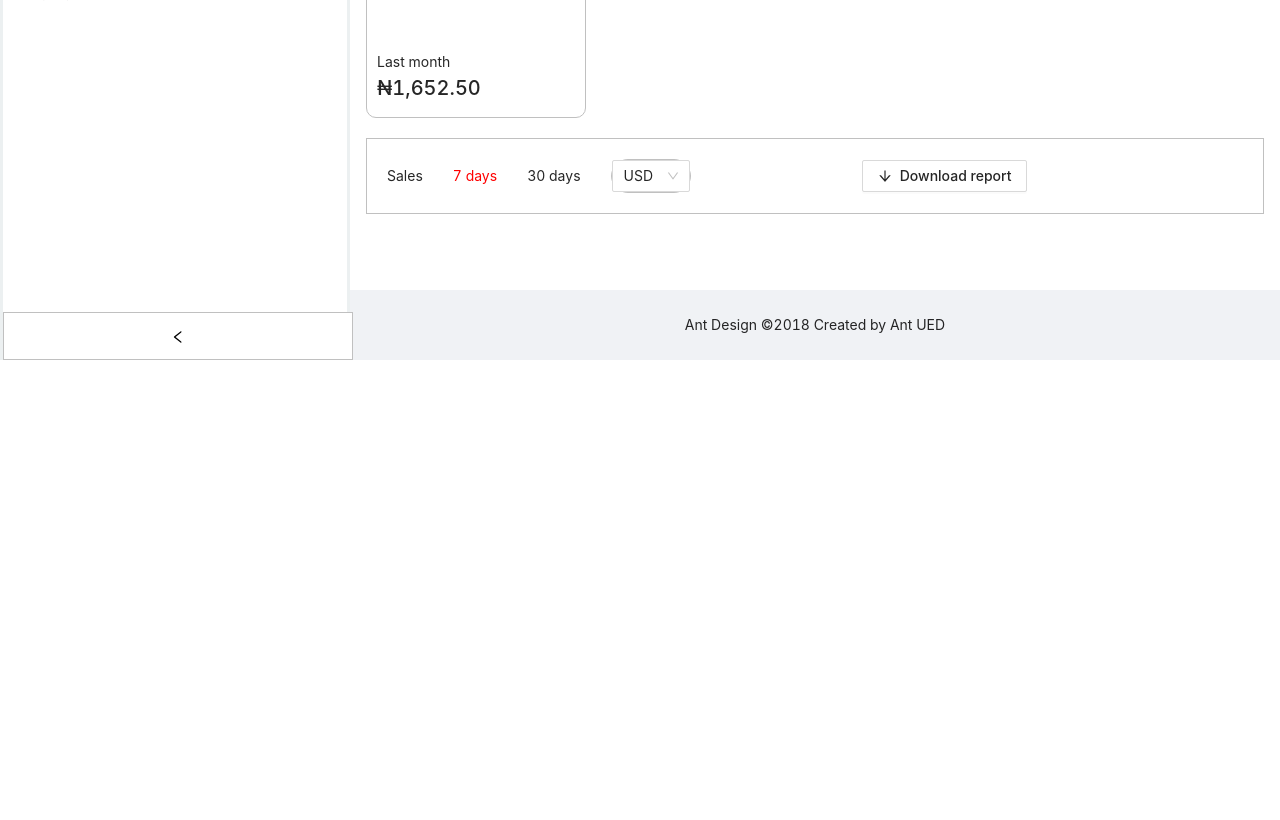
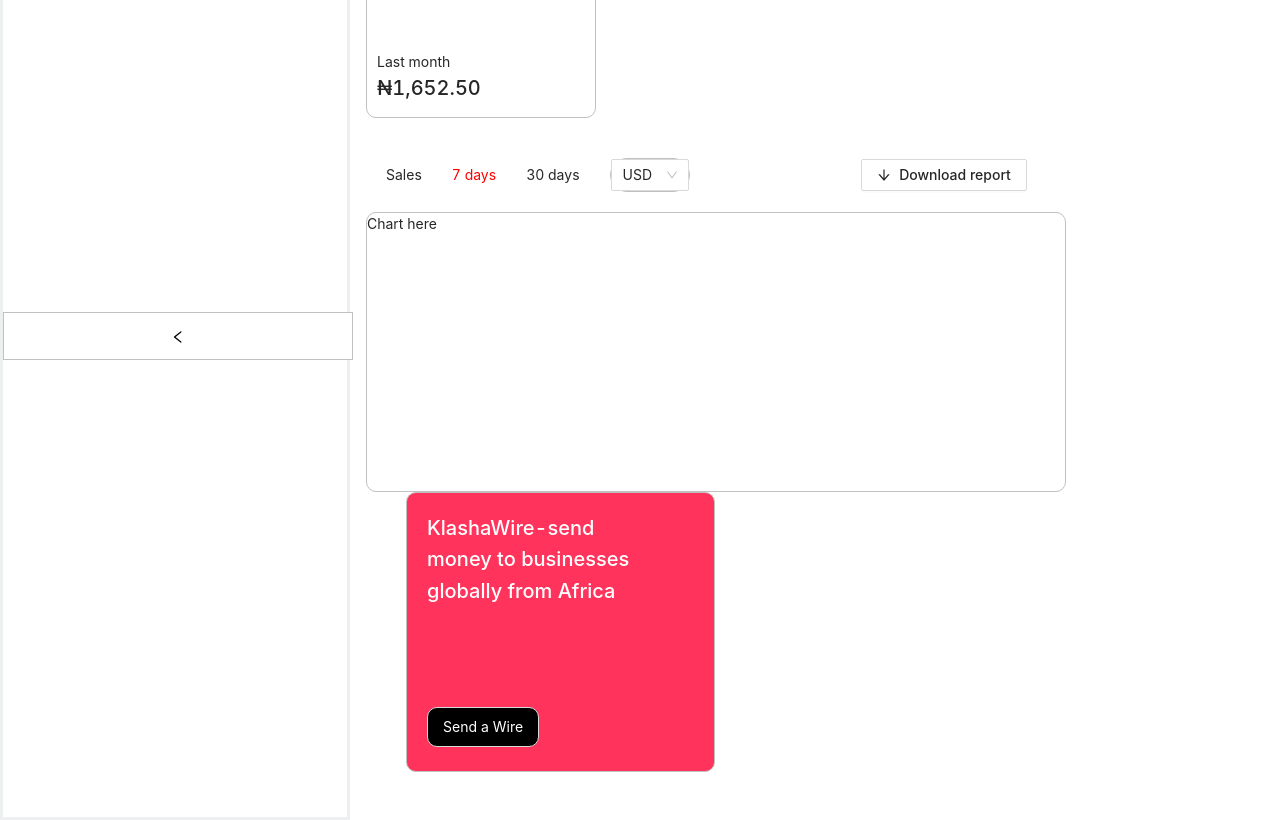
Before and after one commit to Snyefene/klasha, a React (Create React App) app: page / in a window 1280 px wide. Shown: the part 440-1260 px from the top of the page. Before the commit the page ends 800 px from the top, so only its background shows below. Built offline with nearby package versions, Linux system fonts and the light colour scheme.

Commit message:
Add  lower section of dashboard component

```diff
--- a/src/main/main.js
+++ b/src/main/main.js
@@ -43,7 +43,7 @@
             <Col span={12} align="left">
               Today: {moment().format('DD MMMM, YYYY')}
             </Col>
-            <Col span={12} align="right">
+            <Col span={12} align="right" style={{paddingRight:'40px'}}>
               <Switch value={live} onChange={()=> setLive(!live)} />
               {live && <span>&nbsp;Live  &nbsp;&nbsp;Welcome back, {user}!</span>  }
             </Col>
@@ -61,9 +61,9 @@
           <Footer
             style={{
               textAlign: 'center',
+              background:'#fff'
             }}
           >
-            Ant Design ©2018 Created by Ant UED
           </Footer>
         </Layout>
       </Layout>
--- a/src/pages/Dashboard.js
+++ b/src/pages/Dashboard.js
@@ -47,6 +47,20 @@
                 Download report
               </Button>
             </div>
+            <div className='bottom-charts-section'>
+               <div className='big-chart-box'>
+                  Chart here
+               </div>
+               <div className='action-box'>
+                  <div>KlashaWire-send</div>
+                  <div>money to businesses</div>
+                  <div>globally from Africa</div>
+
+                  <Button className='send-btn'>
+                    Send a Wire
+                  </Button>
+               </div>
+            </div>
         </div>
     )
 }
--- a/src/pages/dashboard.scss
+++ b/src/pages/dashboard.scss
@@ -8,7 +8,7 @@
     flex-wrap: wrap
 }
 .info-box{
-    width: 220px;
+    width: 230px;
     min-width: 220px;
     height: 220px;
     border-radius: 10px;
@@ -34,7 +34,6 @@
 }
 .sub-section-header{
    padding: 20px;
-   border:1px solid silver;
 }
 .period-list{
     margin-right: 30px;
@@ -45,3 +44,34 @@
     left: 20%;
     font-weight: 540;
 }
+.bottom-charts-section{
+    display: flex;
+    flex-wrap: wrap ;
+    .big-chart-box{
+      height: 280px;
+      width: 700px;
+      border: 1px solid silver;
+      margin-right: 20px;
+      border-radius: 10px
+    }
+    .action-box{
+        height: 280px;
+        width: 309px;
+        border: 1px solid silver;
+        margin-left: 40px;
+        background: #FF335B;
+        border-radius: 10px;
+        color: #fff;
+        padding: 20px;
+        font-size: 20px;
+        font-weight: 450;
+        .send-btn{
+            background: #000;
+            color: #fff;
+            margin-top: 100px;
+            height: 40px;
+            border-radius: 10px;
+            border: 'none';
+        }
+    }
+}
```
